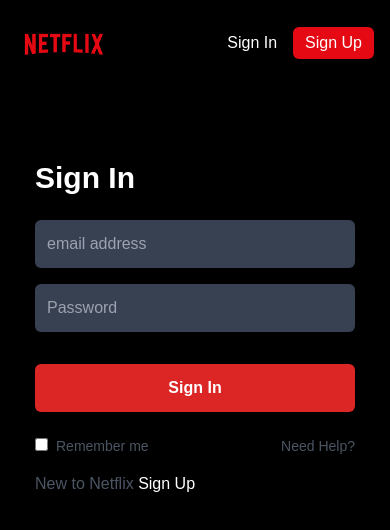
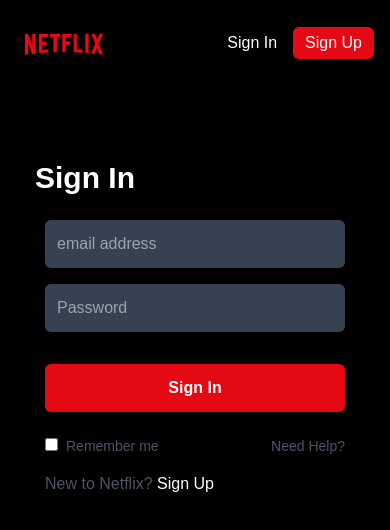
Before and after one commit to arnold-aswan/netflix_clone, a React (Vite) app: page /login in a window 390 px wide. Shown: the top 530 px of the page. Built offline with nearby package versions, Linux system fonts and the light colour scheme; no server answers.

Commit message:
added responsiveness to pages

```diff
--- a/src/pages/Login.jsx
+++ b/src/pages/Login.jsx
@@ -26,15 +26,15 @@
           src="https://wpassets.brainstation.io/app/uploads/2017/04/13100509/Netflix-Background.jpg"
           alt="background image"
         />
-        <div className="bg-black/60 fixed top-0 left-0 w-full h-screen"></div>
+        <div className="bg-black/50 fixed top-0 left-0 w-full h-screen"></div>
         <div className="fixed w-full px-4 py-24 z-50 ">
-          <div className="max-w[450px] h-[600px] mx-auto bg-black/75 ">
-            <div className="max-w-[320px] mx-auto py-16 ">
+          <div className="max-w-[450px] h-[600px] mx-auto bg-black/75 rounded-md ">
+            <div className="max-w-[320px] mx-auto py-16">
               <h1 className="text-3xl font-bold  ">Sign In</h1>
 
               <form
                 onSubmit={handleSubmit}
-                className="w-full flex flex-col py-4 ">
+                className="w-[300px] mx-auto flex flex-col py-4 ">
                 <input
                   className="p-3 my-2 bg-gray-700 rounded-md"
                   type="email"
@@ -51,9 +51,7 @@
                   onChange={(e) => setPassword(e.target.value)}
                   value={password}
                 />
-                <button className="bg-red-600 py-3 my-6 rounded-md font-bold ">
-                  Sign In
-                </button>
+                <button className="btn-red ">Sign In</button>
 
                 <div className="flex justify-between items-center text-sm text-gray-600">
                   <p>
@@ -64,8 +62,10 @@
                 </div>
 
                 <p className="py-4">
-                  <span className="text-gray-600">New to Netflix </span>
-                  <Link to="/signup">Sign Up</Link>
+                  <span className="text-gray-600">New to Netflix? </span>
+                  <Link to="/signup" className="hover:underline">
+                    Sign Up
+                  </Link>
                 </p>
               </form>
             </div>
--- a/src/pages/SignUp.jsx
+++ b/src/pages/SignUp.jsx
@@ -29,13 +29,11 @@
         />
         <div className="bg-black/60 fixed top-0 left-0 w-full h-screen"></div>
         <div className="fixed w-full px-4 py-24 z-50 ">
-          <div className="max-w[450px] h-[600px] mx-auto bg-black/75 ">
-            <div className="max-w-[320px] mx-auto py-16 ">
-              <h1 className="text-3xl font-bold  ">Sign Up</h1>
+          <div className="max-w-[450px] h-[600px] mx-auto bg-black/75 rounded-md ">
+            <div className="max-w-[320px]  mx-auto py-16 ">
+              <h1 className="text-3xl font-bold ">Sign Up</h1>
 
-              <form
-                className="w-full flex flex-col py-4 "
-                onSubmit={handleSubmit}>
+              <form className="flex flex-col py-4" onSubmit={handleSubmit}>
                 <input
                   className="p-3 my-2 bg-gray-700 rounded-md"
                   type="email"
@@ -52,9 +50,7 @@
                   onChange={(e) => setPassword(e.target.value)}
                   value={password}
                 />
-                <button className="bg-red-600 py-3 my-6 rounded-md font-bold ">
-                  Sign Up
-                </button>
+                <button className="btn-red ">Sign Up</button>
 
                 <div className="flex justify-between items-center text-sm text-gray-600">
                   <p>
```
